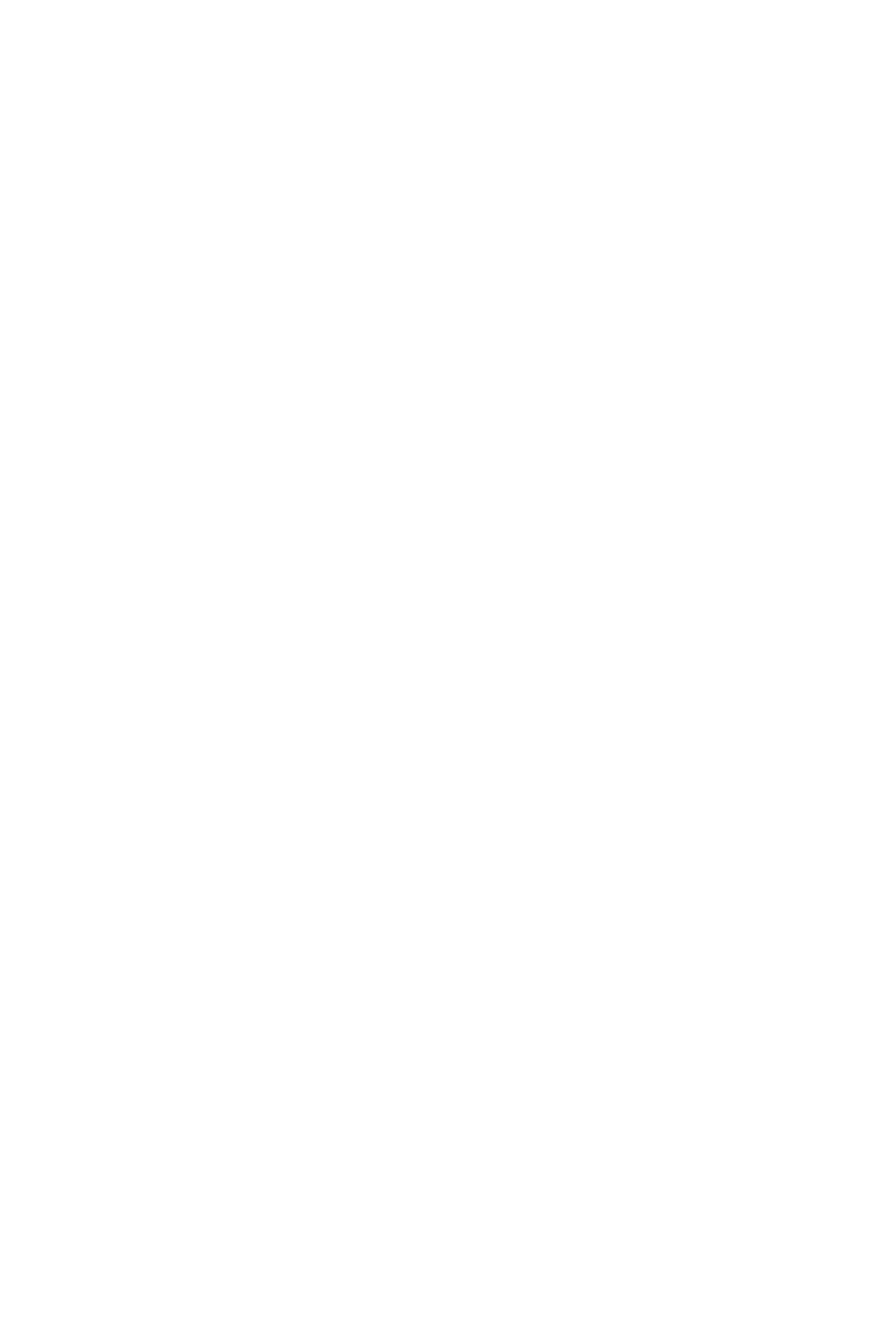
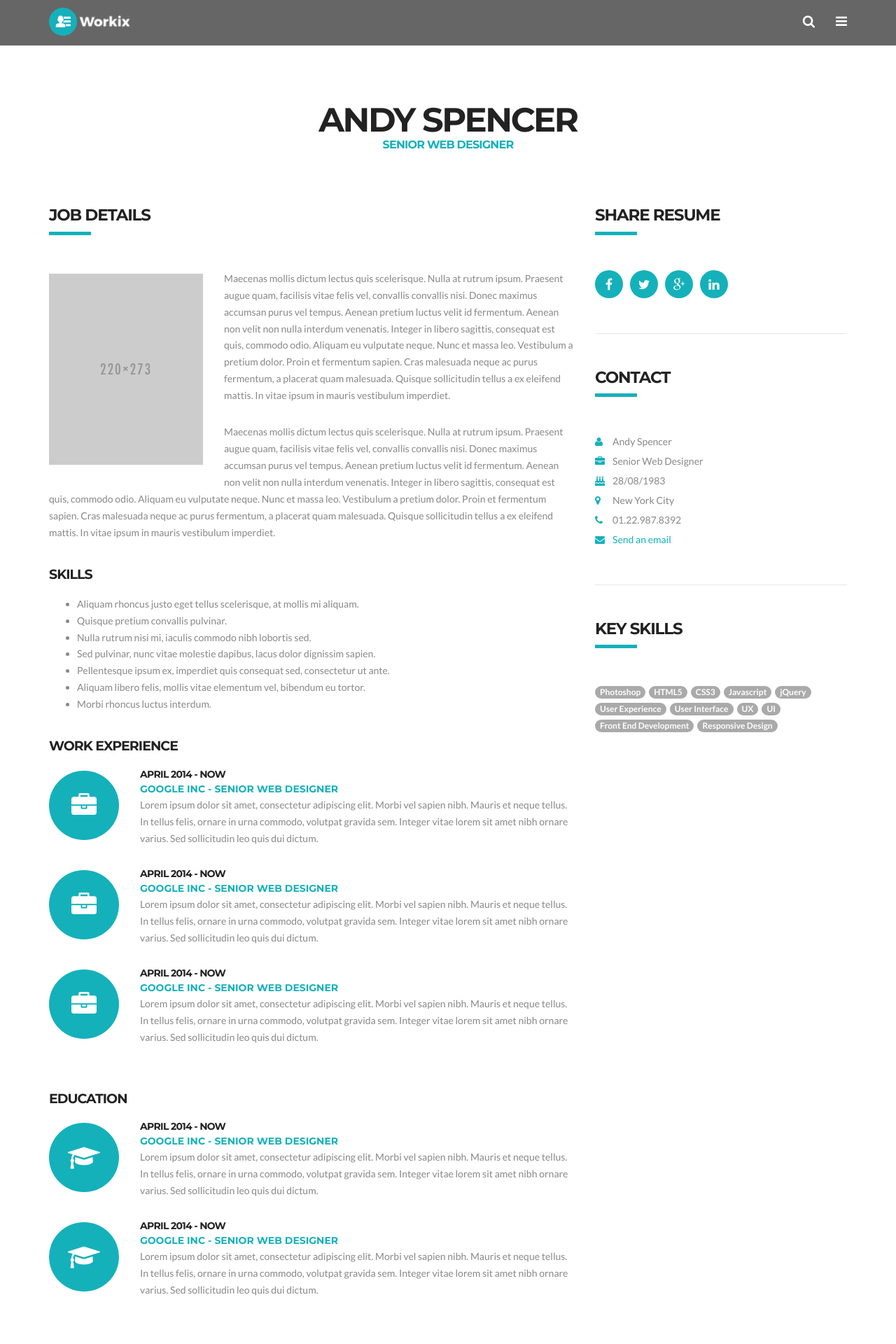
Before and after one commit to workix/workix-frontend-vue, a Vue app: page /curriculo in a window 1280 px wide. Before the commit this address had no page. Shown: the top 1920 px of the page at 70% size. Before the commit the page ends 800 px from the top, so only its background shows below. Built offline with nearby package versions, Linux system fonts and the light colour scheme.

Commit message:
added resume

```diff
--- a/src/components/NavBar.vue
+++ b/src/components/NavBar.vue
@@ -16,7 +16,7 @@
 					<li><a href="#">Páginas</a>
 						<ul>
 							<li><router-link to="/detalhes_vaga">Detalhes da Vaga</router-link></li>
-							<li><a href="resume.html">Currículo</a></li>
+							<li><router-link to="/curriculo">Currículo</router-link></li>
 							<li><a href="company.html">Empresa</a></li>
 							<li><a href="blog.html">Blog</a></li>
 							<li><a href="post.html">Postagem</a></li>
--- a/src/router/index.js
+++ b/src/router/index.js
@@ -7,6 +7,8 @@ import AboutView from '../views/AboutView.vue'
 import CandidatesView from '../views/CandidatesView.vue'
 import PostResumeView from '../views/PostResumeView.vue'
 import JobDetailsView from '../views/JobDetailsView.vue'
+import ResumeView from '../views/ResumeView.vue'
+
 const routes = [
   {
     path: '/',
@@ -42,6 +44,11 @@ const routes = [
     path: '/detalhes_vaga',
     name: 'detalhes_vaga',
     component: JobDetailsView
+  },
+  {
+    path: '/curriculo',
+    name: 'curriculo',
+    component: ResumeView
   }
 ]
 
--- /dev/null
+++ b/src/views/ResumeView.vue
@@ -0,0 +1,178 @@
+<template>
+  <div id="">
+      <PageLoader />
+      <NavBar />
+      <HeaderBar />
+    <!-- ============ TITLE START ============ -->
+		<section id="title">
+			<div class="container">
+				<div class="row">
+					<div class="col-sm-12 text-center">
+						<h1>Andy Spencer</h1>
+						<h4>Senior Web Designer</h4>
+					</div>
+				</div>
+			</div>
+		</section>
+    <!-- ============ TITLE END ============ -->
+
+
+    <!-- ============ CONTENT START ============ -->
+		<section id="jobs">
+			<div class="container">
+				<div class="row">
+					<div class="col-sm-8">
+						<article>
+							<h2>Job Details</h2>
+							<img src="http://localhost:8080/resources/placeholder/220x273.jpg" alt="" class="pull-left" />
+							<p>Maecenas mollis dictum lectus quis scelerisque. Nulla at rutrum ipsum. Praesent augue quam, facilisis vitae felis vel, convallis convallis nisi. Donec maximus accumsan purus vel tempus. Aenean pretium luctus velit id fermentum. Aenean non velit non nulla interdum venenatis. Integer in libero sagittis, consequat est quis, commodo odio. Aliquam eu vulputate neque. Nunc et massa leo. Vestibulum a pretium dolor. Proin et fermentum sapien. Cras malesuada neque ac purus fermentum, a placerat quam malesuada. Quisque sollicitudin tellus a ex eleifend mattis. In vitae ipsum in mauris vestibulum imperdiet.</p>
+							<p>Maecenas mollis dictum lectus quis scelerisque. Nulla at rutrum ipsum. Praesent augue quam, facilisis vitae felis vel, convallis convallis nisi. Donec maximus accumsan purus vel tempus. Aenean pretium luctus velit id fermentum. Aenean non velit non nulla interdum venenatis. Integer in libero sagittis, consequat est quis, commodo odio. Aliquam eu vulputate neque. Nunc et massa leo. Vestibulum a pretium dolor. Proin et fermentum sapien. Cras malesuada neque ac purus fermentum, a placerat quam malesuada. Quisque sollicitudin tellus a ex eleifend mattis. In vitae ipsum in mauris vestibulum imperdiet.</p>
+							<h3>Skills</h3>
+							<ul>
+								<li>Aliquam rhoncus justo eget tellus scelerisque, at mollis mi aliquam.</li>
+								<li>Quisque pretium convallis pulvinar.</li>
+								<li>Nulla rutrum nisi mi, iaculis commodo nibh lobortis sed.</li>
+								<li>Sed pulvinar, nunc vitae molestie dapibus, lacus dolor dignissim sapien.</li>
+								<li>Pellentesque ipsum ex, imperdiet quis consequat sed, consectetur ut ante.</li>
+								<li>Aliquam libero felis, mollis vitae elementum vel, bibendum eu tortor.</li>
+								<li>Morbi rhoncus luctus interdum.</li>
+							</ul>
+							<h3>Work Experience</h3>
+							<div class="row work-experience">
+								<div class="col-sm-2">
+									<div class="img-circle">
+										<i class="fa fa-briefcase"></i>
+									</div>
+								</div>
+								<div class="col-sm-10">
+									<h4>April 2014 - Now</h4>
+									<h5>Google Inc - Senior Web Designer</h5>
+									<p>Lorem ipsum dolor sit amet, consectetur adipiscing elit. Morbi vel sapien nibh. Mauris et neque tellus. In tellus felis, ornare in urna commodo, volutpat gravida sem. Integer vitae lorem sit amet nibh ornare varius. Sed sollicitudin leo quis dui dictum.</p>
+								</div>
+							</div>
+							<div class="row work-experience">
+								<div class="col-sm-2">
+									<div class="img-circle">
+										<i class="fa fa-briefcase"></i>
+									</div>
+								</div>
+								<div class="col-sm-10">
+									<h4>April 2014 - Now</h4>
+									<h5>Google Inc - Senior Web Designer</h5>
+									<p>Lorem ipsum dolor sit amet, consectetur adipiscing elit. Morbi vel sapien nibh. Mauris et neque tellus. In tellus felis, ornare in urna commodo, volutpat gravida sem. Integer vitae lorem sit amet nibh ornare varius. Sed sollicitudin leo quis dui dictum.</p>
+								</div>
+							</div>
+							<div class="row work-experience">
+								<div class="col-sm-2">
+									<div class="img-circle">
+										<i class="fa fa-briefcase"></i>
+									</div>
+								</div>
+								<div class="col-sm-10">
+									<h4>April 2014 - Now</h4>
+									<h5>Google Inc - Senior Web Designer</h5>
+									<p>Lorem ipsum dolor sit amet, consectetur adipiscing elit. Morbi vel sapien nibh. Mauris et neque tellus. In tellus felis, ornare in urna commodo, volutpat gravida sem. Integer vitae lorem sit amet nibh ornare varius. Sed sollicitudin leo quis dui dictum.</p>
+								</div>
+							</div>
+							<h3>Education</h3>
+							<div class="row work-experience">
+								<div class="col-sm-2">
+									<div class="img-circle">
+										<i class="fa fa-graduation-cap"></i>
+									</div>
+								</div>
+								<div class="col-sm-10">
+									<h4>April 2014 - Now</h4>
+									<h5>Google Inc - Senior Web Designer</h5>
+									<p>Lorem ipsum dolor sit amet, consectetur adipiscing elit. Morbi vel sapien nibh. Mauris et neque tellus. In tellus felis, ornare in urna commodo, volutpat gravida sem. Integer vitae lorem sit amet nibh ornare varius. Sed sollicitudin leo quis dui dictum.</p>
+								</div>
+							</div>
+							<div class="row work-experience">
+								<div class="col-sm-2">
+									<div class="img-circle">
+										<i class="fa fa-graduation-cap"></i>
+									</div>
+								</div>
+								<div class="col-sm-10">
+									<h4>April 2014 - Now</h4>
+									<h5>Google Inc - Senior Web Designer</h5>
+									<p>Lorem ipsum dolor sit amet, consectetur adipiscing elit. Morbi vel sapien nibh. Mauris et neque tellus. In tellus felis, ornare in urna commodo, volutpat gravida sem. Integer vitae lorem sit amet nibh ornare varius. Sed sollicitudin leo quis dui dictum.</p>
+								</div>
+							</div>
+							<p>&nbsp;</p>
+							<p><a href="#" class="btn btn-primary btn-lg"><i class="fa fa-arrow-down"></i> Download Resume</a></p>
+						</article>
+					</div>
+					<div class="col-sm-4" id="sidebar">
+						<div class="sidebar-widget" id="share">
+							<h2>Share resume</h2>
+							<ul>
+								<li><a href="https://www.facebook.com/sharer/sharer.php?u=http://www.coffeecreamthemes.com/themes/jobseek/site/job-details.html"><i class="fa fa-facebook"></i></a></li>
+								<li><a href="https://twitter.com/home?status=http://www.coffeecreamthemes.com/themes/jobseek/site/job-details.html"><i class="fa fa-twitter"></i></a></li>
+								<li><a href="https://plus.google.com/share?url=http://www.coffeecreamthemes.com/themes/jobseek/site/job-details.html"><i class="fa fa-google-plus"></i></a></li>
+								<li><a href="https://www.linkedin.com/shareArticle?mini=true&amp;url=http://www.coffeecreamthemes.com/themes/jobseek/site/job-details.html&amp;title=Jobseek%20-%20Job%20Board%20Responsive%20HTML%20Template&amp;summary=&amp;source="><i class="fa fa-linkedin"></i></a></li>
+							</ul>
+						</div>
+						<hr>
+						<div class="sidebar-widget" id="widget-contact">
+							<h2>Contact</h2>
+							<ul>
+								<li><i class="fa fa-user"></i>Andy Spencer</li>
+								<li><i class="fa fa-briefcase"></i>Senior Web Designer</li>
+								<li><i class="fa fa-birthday-cake"></i>28/08/1983</li>
+								<li><i class="fa fa-map-marker"></i>New York City</li>
+								<li><i class="fa fa-phone"></i>01.22.987.8392</li>
+								<li><i class="fa fa-envelope"></i><a href="mailto:andy.spencer@yourdomain.com">Send an email</a></li>
+							</ul>
+						</div>
+						<hr>
+						<div class="sidebar-widget" id="skills">
+							<h2>Key skills</h2>
+							<a class="badge">Photoshop</a>
+							<a class="badge">HTML5</a>
+							<a class="badge">CSS3</a>
+							<a class="badge">Javascript</a>
+							<a class="badge">jQuery</a>
+							<a class="badge">User Experience</a>
+							<a class="badge">User Interface</a>
+							<a class="badge">UX</a>
+							<a class="badge">UI</a>
+							<a class="badge">Front End Development</a>
+							<a class="badge">Responsive Design</a>
+						</div>
+					</div>
+				</div>
+			</div>
+		</section>
+    <!-- ============ CONTENT END ============ -->
+    <ContactsWrapper />
+    <FooterWrapper />
+    <LoginPopup />
+    <RegisterPopup />
+  </div>
+</template>
+
+<script>
+import PageLoader from '@/components/PageLoader.vue'
+import NavBar from '@/components/NavBar.vue'
+import HeaderBar from '@/components/HeaderBar.vue'
+import ContactsWrapper from '@/components/ContactsWrapper.vue'
+import FooterWrapper from '@/components/FooterWrapper.vue'
+import LoginPopup from '@/components/LoginPopup.vue'
+import RegisterPopup from "@/components/RegisterPopup.vue"
+export default {
+    components:{
+        PageLoader,
+        NavBar,
+        HeaderBar,
+        ContactsWrapper,
+        FooterWrapper,
+        LoginPopup,
+        RegisterPopup
+    }
+}
+</script>
+
+<style>
+
+</style>
```
